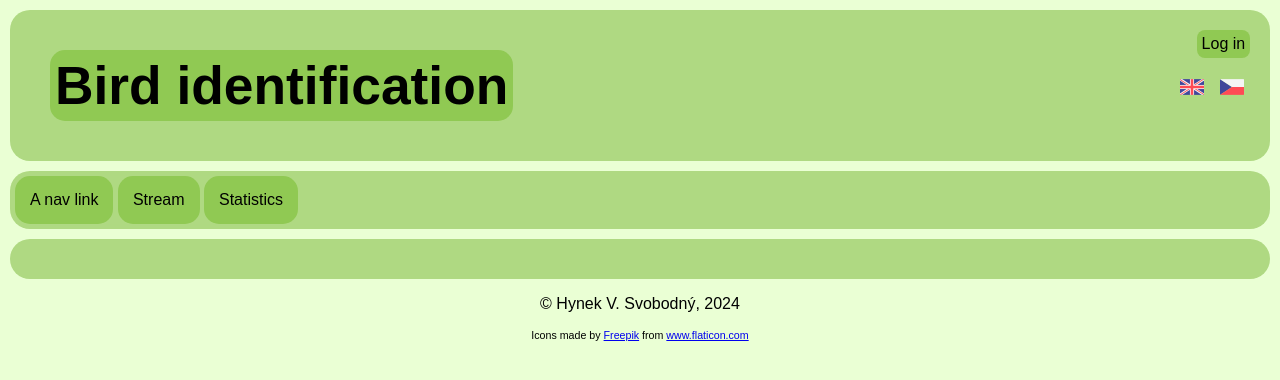
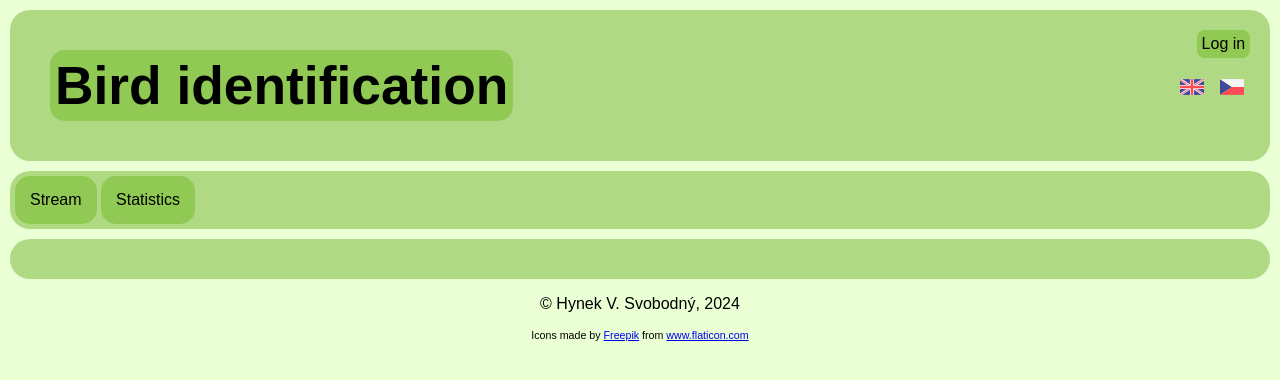
Before and after one commit to hyneq/bird_identification-web, a Django app: page /empty/ in a window 1280 px wide. Shown: the top 380 px of the page. Run offline with Django 3.2, Linux system fonts and the light colour scheme; parts of the project's set-up code (start-up, migrations or seed data) failed here and were passed over.

Commit message:
Removed empty nav link

```diff
--- a/bird_identification_web/templates/nav.html
+++ b/bird_identification_web/templates/nav.html
@@ -9,6 +9,5 @@ This HTML code lists links into the site navigation
 {# Load tags #}
 {% load i18n %}
 
-<a href="#">A nav link</a>
 <a href="{% url 'stream' %}">{% translate 'Stream' %}</a>
 <a href="{% url 'object_statistics_default' %}">{% translate 'Statistics' %}</a>
```
